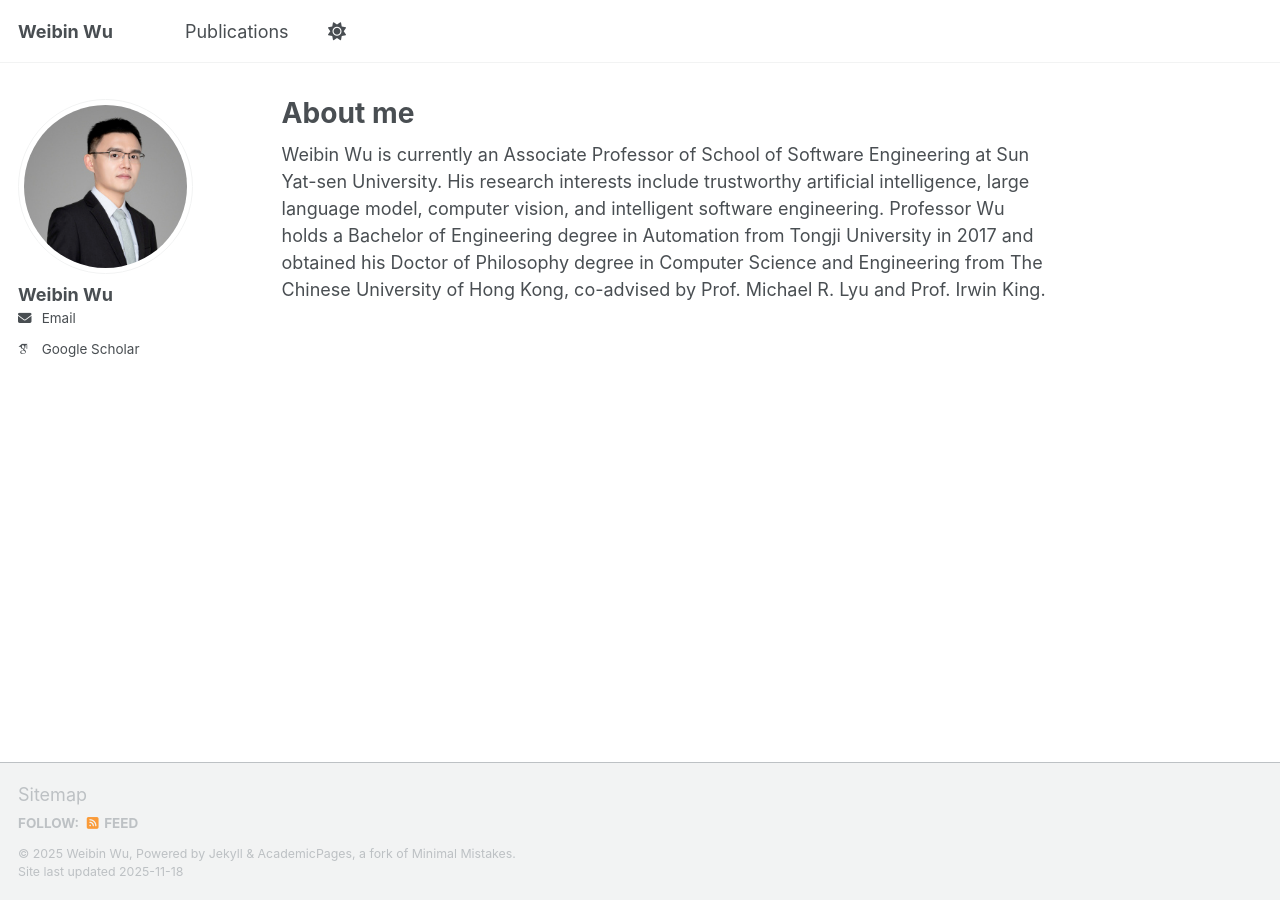
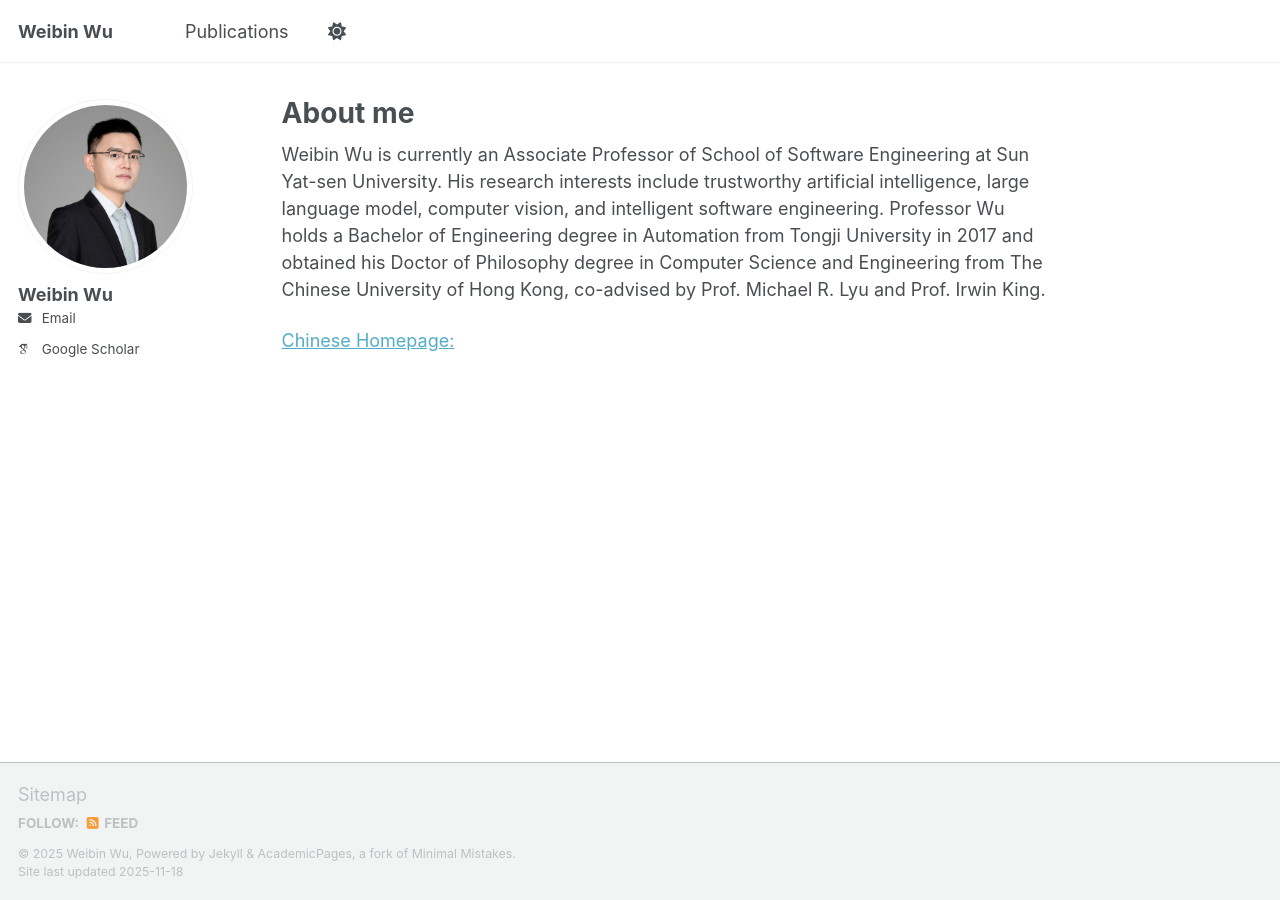
Before and after one commit to Weibin-W/weibin-w.github.io, a Jekyll site: the page built from _pages/about.md, in a window 1280 px wide. Built offline with Jekyll 4.4.1, drawn with Linux system fonts in a browser that asks for light colours; some web fonts are replaced; a script that is not in the unit is left out.

Commit message:
Update about.md

```diff
--- a/_pages/about.md
+++ b/_pages/about.md
@@ -8,3 +8,5 @@ redirect_from:
 ---
 
 Weibin Wu is currently an Associate Professor of School of Software Engineering at Sun Yat-sen University. His research interests include trustworthy artificial intelligence, large language model, computer vision, and intelligent software engineering. Professor Wu holds a Bachelor of Engineering degree in Automation from Tongji University in 2017 and obtained his Doctor of Philosophy degree in Computer Science and Engineering from The Chinese University of Hong Kong, co-advised by Prof. Michael R. Lyu and Prof. Irwin King.
+
+[Chinese Homepage:](https://sse.sysu.edu.cn/teacher/249)
```
